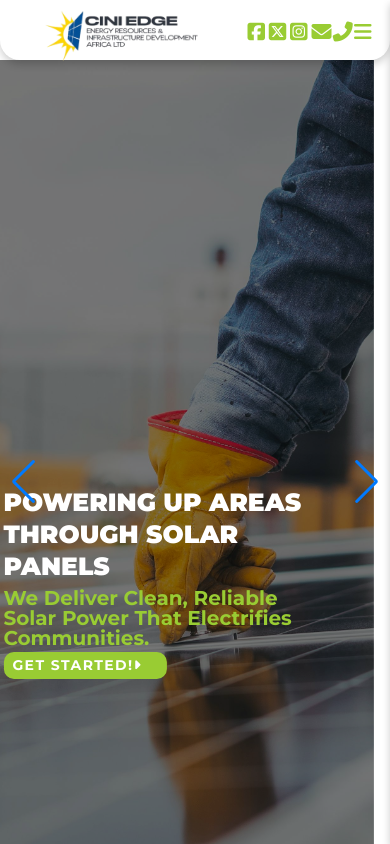
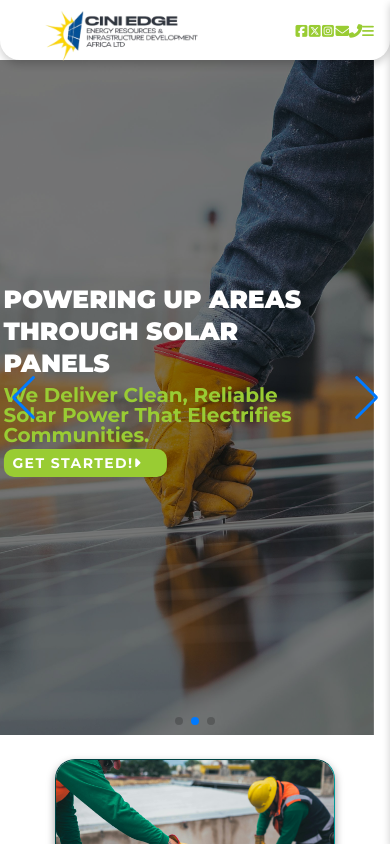
Before and after one commit to DeeJayHemilee/Solar-Company, a plain HTML site: page index.html in a window 390 px wide. Shown: the top 844 px of the page. Drawn offline with nearby package versions, Linux system fonts and the light colour scheme.

Commit message:
second word commit

```diff
--- a/style.css
+++ b/style.css
@@ -1776,21 +1776,56 @@ Contact Page Style
     padding: 5px 20px;
 
     }
+  /* Hero Style Starts */
+        .mySwiper,
+        .swiper-wrapper,
+        .swiper-slide {
+        height: 80vh !important;
+        }
+
+        .hero {
+            height: 80vh;
+
+            img {
+                width: 100%;
+            }
+
+            .col {
+                bottom: 30%;
+            }
+        }
+
+        /* Hero style Ends */
 
     /* Header Icons*/
         .icons div{
             i{
-                height: 2rem;
-                width: 2rem;
-                line-height: 3rem;
-                font-size: 2.5rem;
+                height: 1rem;
+                width: 1rem;
+                line-height: 2rem;
+                font-size: 1.7rem;
             }
         }
     /* Header Icons*/
 
-}
-
-
+
+    /* Project Style */
+    .projects {
+        .projects-grid {
+            .project-card {
+                .project-heading {
+                    font-size: 12px;
+                }
+
+                .project-sub-heading {
+                    font-size: 10px;
+                }
+            }
+        }
+    }
+    /* Project Style */
+
+}
 
 
 /* ---------------------------
```
Lines whose indentation alone changed are shown as unchanged.
